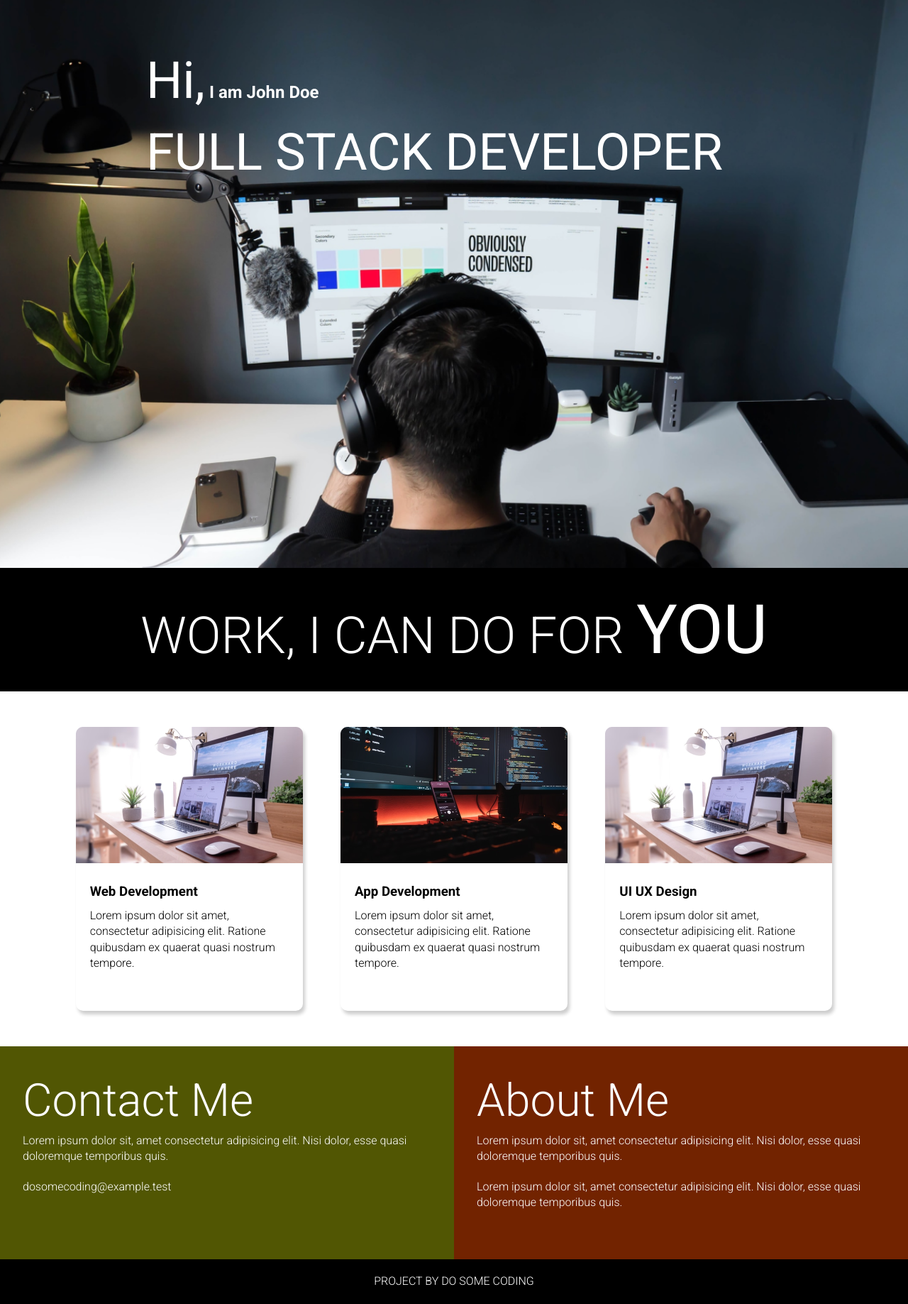
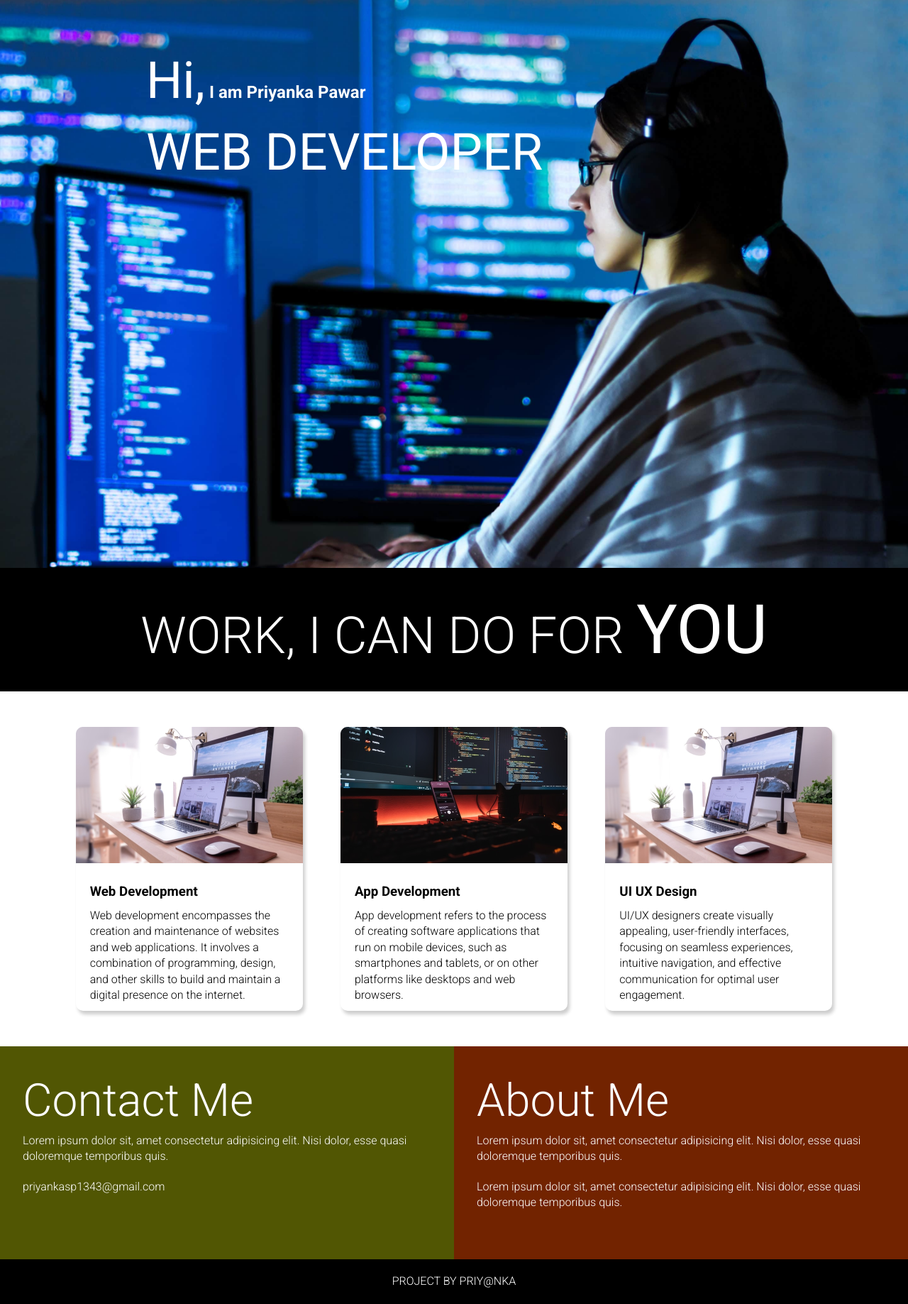
Before and after one commit to Priyanka123-pawar/CODSOFT, a plain HTML site: page LandingPage/index.html in a window 1280 px wide. Shown: the whole page at 71% size. Drawn offline with Linux system fonts and the light colour scheme.

Commit message:
WEB DEVELOPMENT

```diff
--- a/Calculator/style.css
+++ b/Calculator/style.css
@@ -1,6 +1,6 @@
-<style>
+
 @import url('https://fonts.googleapis.com/css2?family=Poppins:wght@500&display=swap');
-</style>
+
 
 *{
     margin:0;
--- a/LandingPage/index.html
+++ b/LandingPage/index.html
@@ -1,5 +1,6 @@
 <!DOCTYPE html>
 <html lang="en">
+
 <head>
   <meta charset="UTF-8" />
   <meta http-equiv="X-UA-Compatible" content="IE=edge" />
@@ -7,11 +8,12 @@
   <title>Developer | Landing Page</title>
   <link rel="stylesheet" href="style.css" />
 </head>
+
 <body>
   <section class="hero_section">
     <div class="text_container">
-        <h2><span class="lg_text">Hi,</span> I am John Doe</h2>
-        <h1 class="lg_text">FULL STACK DEVELOPER</h1>
+      <h2><span class="lg_text">Hi,</span> I am Priyanka Pawar</h2>
+      <h1 class="lg_text">WEB DEVELOPER</h1>
     </div>
   </section>
   <section class="black_box">
@@ -26,8 +28,9 @@
         <div class="card_content">
           <h3>Web Development</h3>
           <p>
-              Lorem ipsum dolor sit amet, consectetur adipisicing elit. Ratione
-              quibusdam ex quaerat quasi nostrum tempore.
+            Web development encompasses the creation and maintenance of websites and web applications. It involves a
+            combination of programming, design, and other skills to build and maintain a digital presence on the
+            internet.
           </p>
         </div>
       </div>
@@ -40,8 +43,8 @@
         <div class="card_content">
           <h3>App Development</h3>
           <p>
-              Lorem ipsum dolor sit amet, consectetur adipisicing elit. Ratione
-              quibusdam ex quaerat quasi nostrum tempore.
+            App development refers to the process of creating software applications that run on mobile devices, such as
+            smartphones and tablets, or on other platforms like desktops and web browsers.
           </p>
         </div>
       </div>
@@ -54,8 +57,8 @@
         <div class="card_content">
           <h3>UI UX Design</h3>
           <p>
-              Lorem ipsum dolor sit amet, consectetur adipisicing elit. Ratione
-              quibusdam ex quaerat quasi nostrum tempore.
+            UI/UX designers create visually appealing, user-friendly interfaces, focusing on seamless experiences,
+            intuitive navigation, and effective communication for optimal user engagement.
           </p>
         </div>
       </div>
@@ -68,7 +71,7 @@
         Lorem ipsum dolor sit, amet consectetur adipisicing elit. Nisi dolor,
         esse quasi doloremque temporibus quis.
       </p>
-        <p>dosomecoding@example.test</p>
+      <p>priyankasp1343@gmail.com</p>
     </div>
     <div class="about">
       <h2>About Me</h2>
@@ -83,6 +86,7 @@
       </p>
     </div>
   </section>
-    <footer>Project By do some coding</footer>
+  <footer>Project By Priy@nka</footer>
 </body>
+
 </html>
--- a/LandingPage/style.css
+++ b/LandingPage/style.css
@@ -13,7 +13,7 @@ body {
 }
 
 .hero_section {
-  background-image: url(images/developer.png);
+  background-image: url(images/Become-a-full-stack-web-developer_Blog-scaled.jpeg);
   min-height: 100vh;
   background-position: center;
   background-size: cover;
--- a/Portfolio/style.css
+++ b/Portfolio/style.css
@@ -48,7 +48,7 @@ html,body{
 #nav>input{
     padding: 10px 5px;
     border-radius: 10px;
-    border: 1px solid #dadada;
+    border: 1px solid #d9a3e8;
     text-transform: uppercase;
 }
 #text{
@@ -104,7 +104,7 @@ html,body{
     position: relative;
     height: 100vh;
     width: 100vw;
-    background-color: #FCDA69;
+    background-color: #bf79c4;
 }
 #page1>#left{
     position: absolute;
@@ -245,7 +245,7 @@ html,body{
     position: relative;
     height: 100vh;
     width: 100vw;
-    background-color: #FCDA69;
+    background-color: #fc69ed;
 }
 #left1{
     height: 70%;
```
Also changed, not shown: Calculator/index.html (+1 -1 lines), Calculator/script.js (deleted, +0 -27 lines), Portfolio/index.html (+1 -1 lines), LandingPage/images/Become-a-full-stack-web-developer_Blog-scaled.jpeg (added), Portfolio/bfe922cb754c640041beb47cd56b6679.jpg (added). Lines whose indentation alone changed are shown as unchanged.
